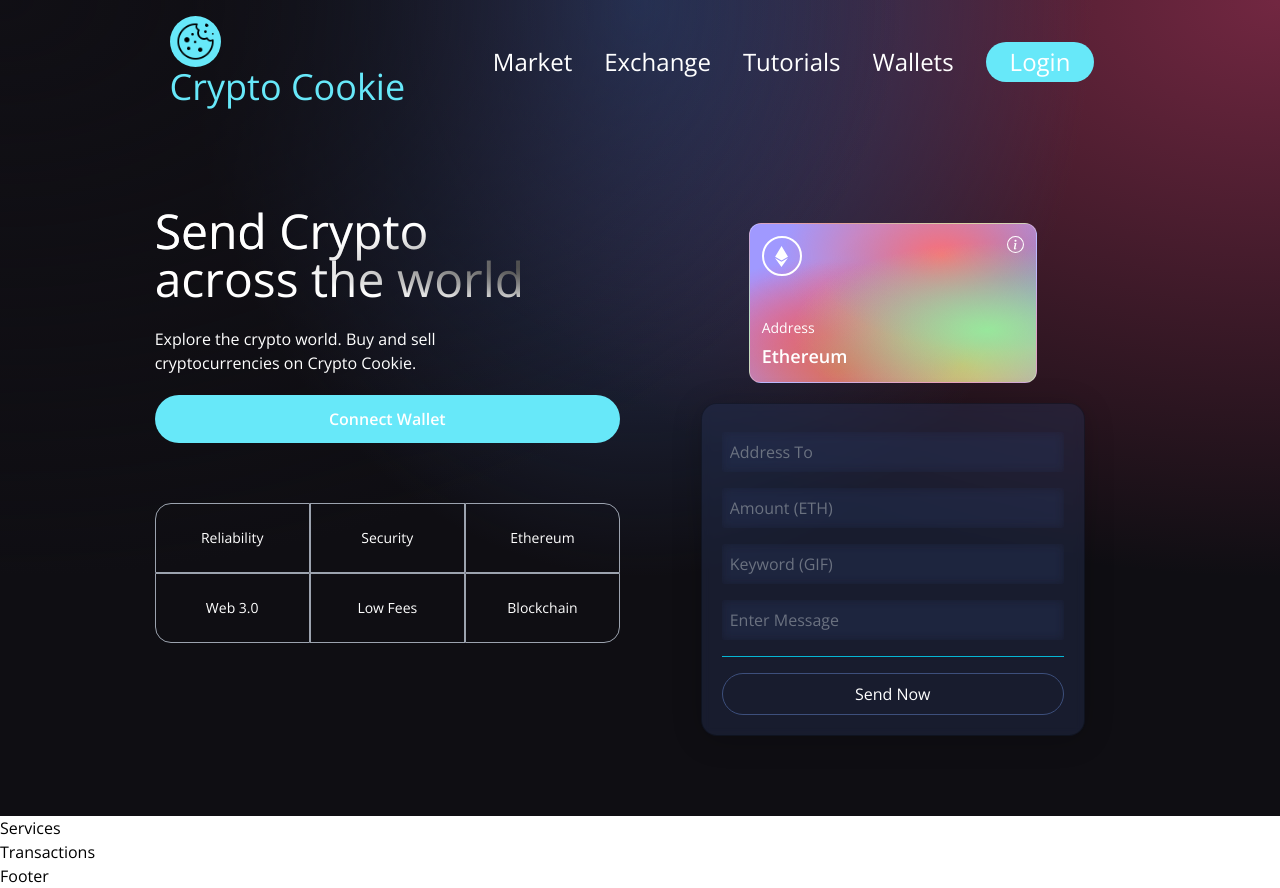
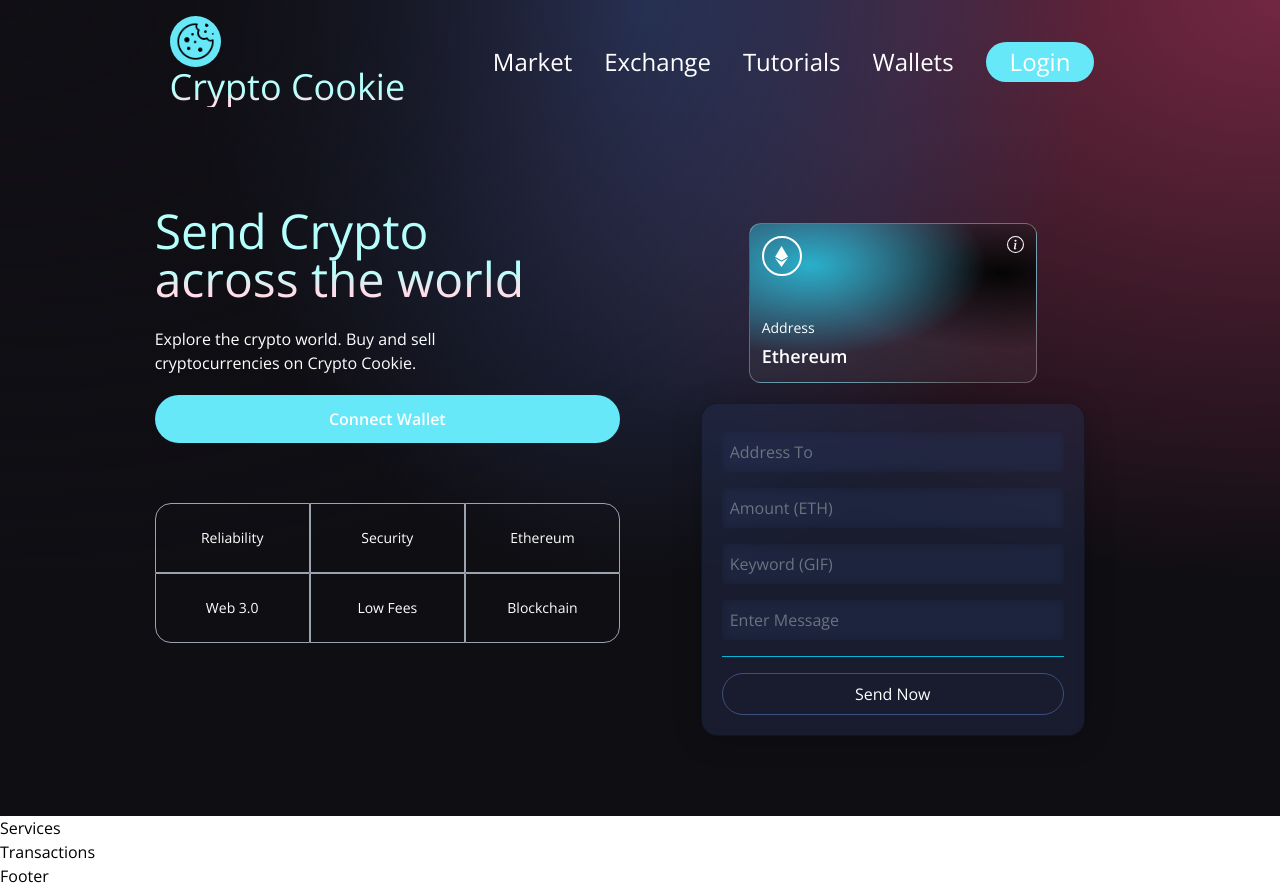
Before and after one commit to Jacobharv00/crypto-cookie, a React (Vite) app in the folder client/: page / in a window 1280 px wide. Built offline with nearby package versions, Linux system fonts and the light colour scheme.

Commit message:
changed color of card and text

```diff
--- a/client/src/components/Navbar.jsx
+++ b/client/src/components/Navbar.jsx
@@ -20,9 +20,9 @@ const Navbar = () => {
         <img
           src={ cookie1 }
           alt='logo'
-          className='w-[4vw] cursor-pointer bg-cyan-300 rounded-full backdrop-hue-rotate-90 p-1'
+          className='w-[4vw] cursor-pointer bg-cyan-300 rounded-full p-1'
         />
-        <h1 className='text-4xl text-cyan-300'>Crypto Cookie</h1>
+        <h1 className='text-4xl text-gradient'>Crypto Cookie</h1>
       </div>
       <ul className='text-white text-2xl md:flex hidden list-none flex-row justify-between items-center flex-initial'>
         { [ 'Market', 'Exchange', 'Tutorials', 'Wallets' ].map( ( item, index ) => (
--- a/client/src/index.css
+++ b/client/src/index.css
@@ -62,20 +62,15 @@ body {
 }
 
 .eth-card {
-  background-color:#a099ff;
+  background-image:#000000;
   background-image:
-    radial-gradient(at 83% 67%, rgb(152, 231, 156) 0, transparent 58%),
-    radial-gradient(at 67% 20%, hsla(357,94%,71%,1) 0, transparent 59%),
-    radial-gradient(at 88% 35%, hsla(222,81%,65%,1) 0, transparent 50%),
-    radial-gradient(at 31% 91%, hsla(9,61%,61%,1) 0, transparent 52%),
-    radial-gradient(at 27% 71%, hsla(336,91%,65%,1) 0, transparent 49%),
-    radial-gradient(at 74% 89%, hsla(30,98%,65%,1) 0, transparent 51%),
-    radial-gradient(at 53% 75%, hsla(174,94%,68%,1) 0, transparent 45%);
+  radial-gradient(at 21% 26%, hsla(190,66%,48%,1) 0, transparent 55%),
+  radial-gradient(at 88% 31%, hsla(0,0%,2%,1) 0, transparent 50%);
 }
 
 .text-gradient {
-  background-color: #fff;
-  background-image: radial-gradient(at 4% 36%, hsla(0,0%,100%,1) 0, transparent 53%), radial-gradient(at 100% 60%, rgb(0, 0, 0) 0, transparent 50%);
+  background-color: #FFDEE9;
+  background-image: linear-gradient(0deg, #FFDEE9 15%, #B5FFFC 35%);
   background-clip: text;
   -webkit-background-clip: text;
   -webkit-text-fill-color: transparent;
```
